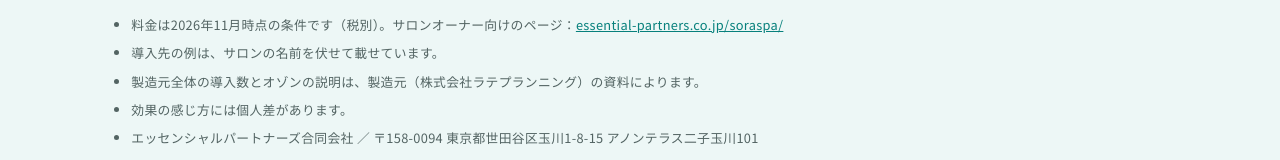
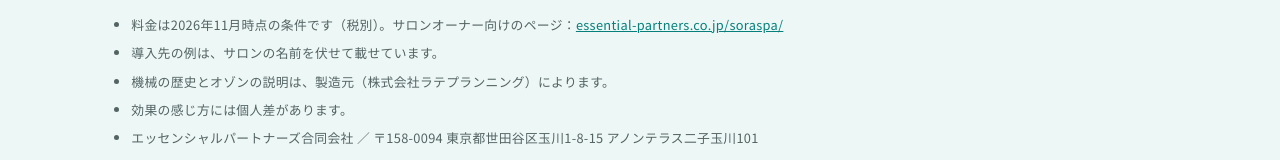
Before and after one commit to essentialpt2107-kakeru/essential-partners, a plain HTML site: page soraspa/shokai/index.html in a window 1280 px wide. Shown: the part 3355-3515 px from the top of the page. Drawn offline with nearby package versions, Linux system fonts and the light colour scheme.

Commit message:
実績の欄を製造元の導入数から機械の歴史24年・トラブルクレーム0に変更

```diff
--- a/soraspa/shokai/index.html
+++ b/soraspa/shokai/index.html
@@ -444,7 +444,7 @@ table.cand td .k{display:none}
       <ul>
         <li>料金は2026年11月時点の条件です（税別）。サロンオーナー向けのページ：<a href="https://essential-partners.co.jp/soraspa/" target="_blank" rel="noopener">essential-partners.co.jp/soraspa/</a></li>
         <li>導入先の例は、サロンの名前を伏せて載せています。</li>
-        <li>製造元全体の導入数とオゾンの説明は、製造元（株式会社ラテプランニング）の資料によります。</li>
+        <li>機械の歴史とオゾンの説明は、製造元（株式会社ラテプランニング）によります。</li>
         <li>効果の感じ方には個人差があります。</li>
         <li>エッセンシャルパートナーズ合同会社 ／ 〒158-0094 東京都世田谷区玉川1-8-15 アノンテラス二子玉川101</li>
       </ul>
```
